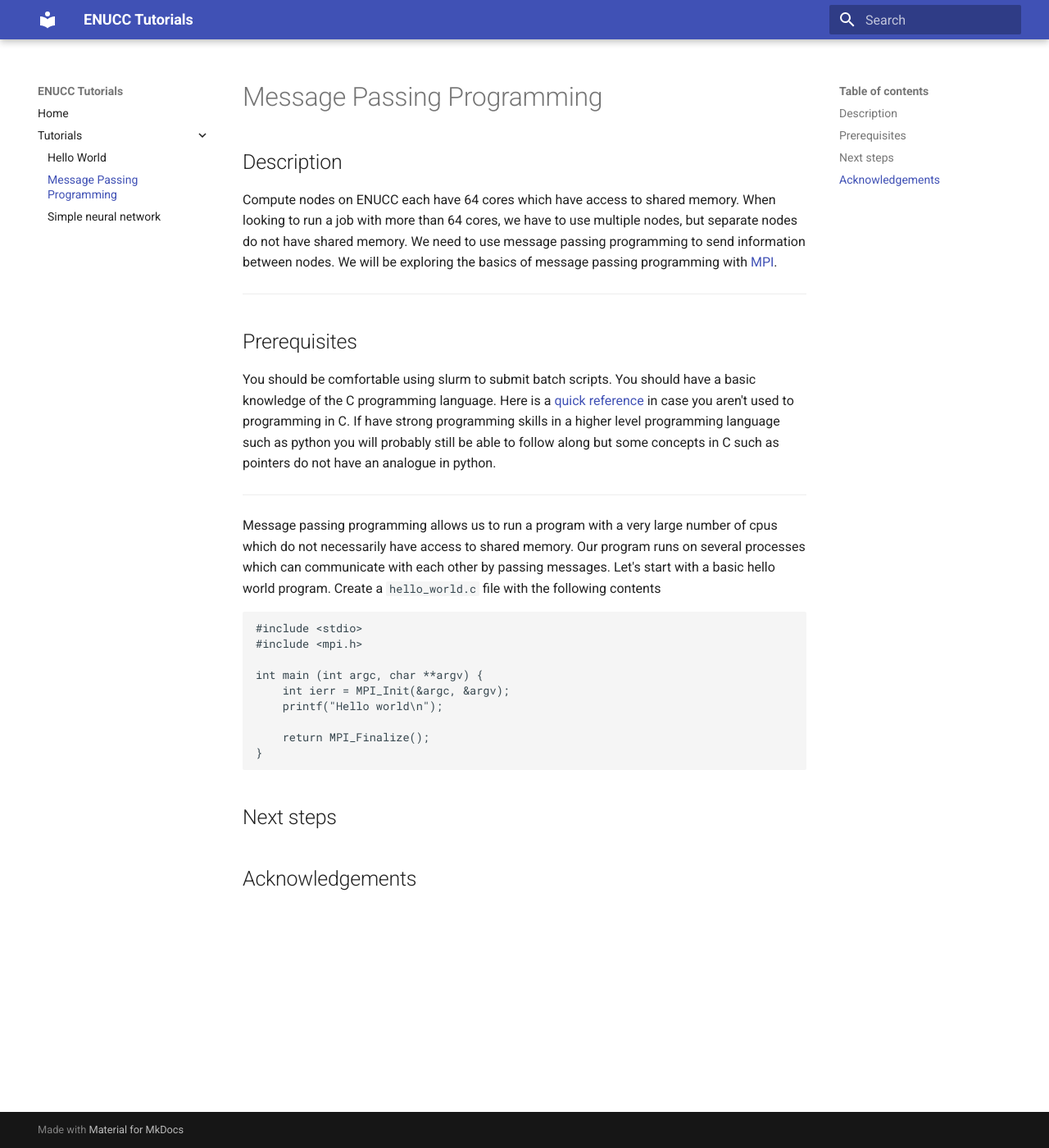
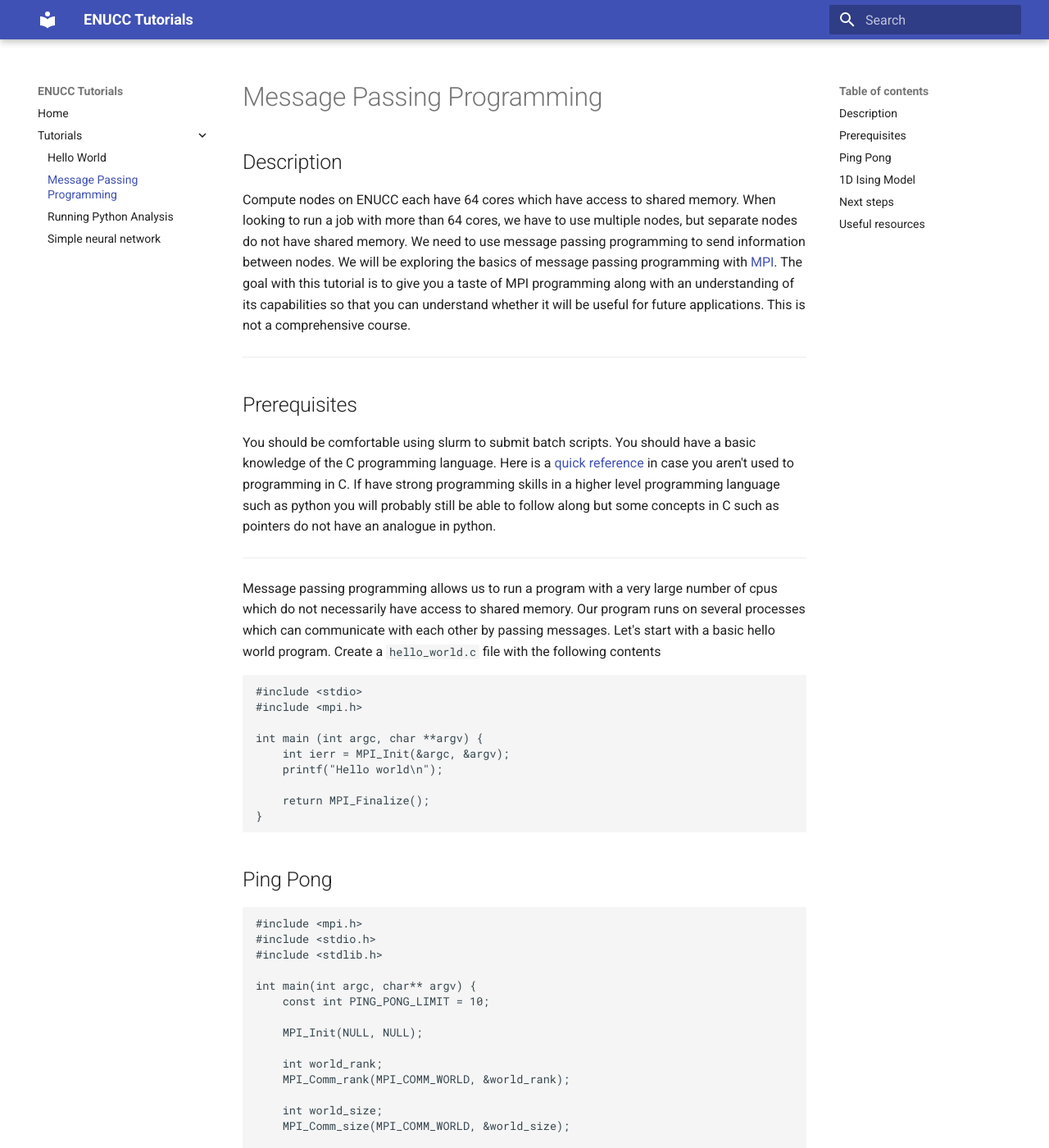
Before and after one commit to SCEBE-Technicians/enucc-tutorials, an MkDocs documentation site: the page built from docs/tutorials/message-passing-programming.md, in a window 1280 px wide and 1400 px high. Shown: the whole window at 82% size. Built offline with MkDocs 1.6.1 and Material for MkDocs 9.7.7, drawn with Linux system fonts in a browser that asks for light colours; some of the changed text lies outside the part shown.

````diff
--- a/docs/tutorials/message-passing-programming.md
+++ b/docs/tutorials/message-passing-programming.md
@@ -2,7 +2,7 @@
 
 ## Description
 
-Compute nodes on ENUCC each have 64 cores which have access to shared memory. When looking to run a job with more than 64 cores, we have to use multiple nodes, but separate nodes do not have shared memory. We need to use message passing programming to send information between nodes. We will be exploring the basics of message passing programming with [MPI](https://en.wikipedia.org/wiki/Message_Passing_Interface).
+Compute nodes on ENUCC each have 64 cores which have access to shared memory. When looking to run a job with more than 64 cores, we have to use multiple nodes, but separate nodes do not have shared memory. We need to use message passing programming to send information between nodes. We will be exploring the basics of message passing programming with [MPI](https://en.wikipedia.org/wiki/Message_Passing_Interface). The goal with this tutorial is to give you a taste of MPI programming along with an understanding of its capabilities so that you can understand whether it will be useful for future applications. This is not a comprehensive course.
 
 ---
 
@@ -26,6 +26,56 @@
 }
 ```
 
+## Ping Pong
+
+```c
+#include <mpi.h>
+#include <stdio.h>
+#include <stdlib.h>
+
+int main(int argc, char** argv) {
+    const int PING_PONG_LIMIT = 10;
+
+    MPI_Init(NULL, NULL);
+
+    int world_rank;
+    MPI_Comm_rank(MPI_COMM_WORLD, &world_rank);
+
+    int world_size;
+    MPI_Comm_size(MPI_COMM_WORLD, &world_size);
+
+    if (world_size != 2) {
+        MPI_Abort(MPI_COMM_WORLD, 1);
+    }
+
+    int ping_pong_count = 0;
+    int partner_rank = (world_rank + 1) % 2;
+
+    while(ping_pong_count < PING_PONG_LIMIT) {
+        if (world_rank == ping_pong_count % 2) {
+            ping_pong_count++;
+
+            MPI_Send(&ping_pong_count, 1, MPI_INT, partner_rank, 0, MPI_COMM_WORLD);
+            printf("%d sent from %d to %d\n", ping_pong_count, world_rank, partner_rank);
+        } else {
+            MPI_Recv(&ping_pong_count, 1, MPI_INT, partner_rank, 0, MPI_COMM_WORLD, MPI_STATUS_IGNORE);
+            printf("%d received from %d on %d\n", ping_pong_count, world_rank, partner_rank);
+        }
+    }
+    MPI_Finalize();
+}
+```
+
+Challenge: implement a ring-pong program where instead of two processes, you have an arbitrary number of processes which pass a value around in a ring.
+
+## 1D Ising Model
+
+
+
 ## Next steps
 
-##Acknowledgements
+## Useful resources
+
+- [MPI Tutorial](https://mpitutorial.com/tutorials/)
+- [Intro to MPI](http://condor.cc.ku.edu/~grobe/docs/intro-MPI-C.shtml)
+- [Introduction to slurm and mpi](https://batchdocs.web.cern.ch/linuxhpc/introduction.html)
````
Also changed, not shown: docs/tutorials/running-python-analysis.md (added, +173 -0 lines).
